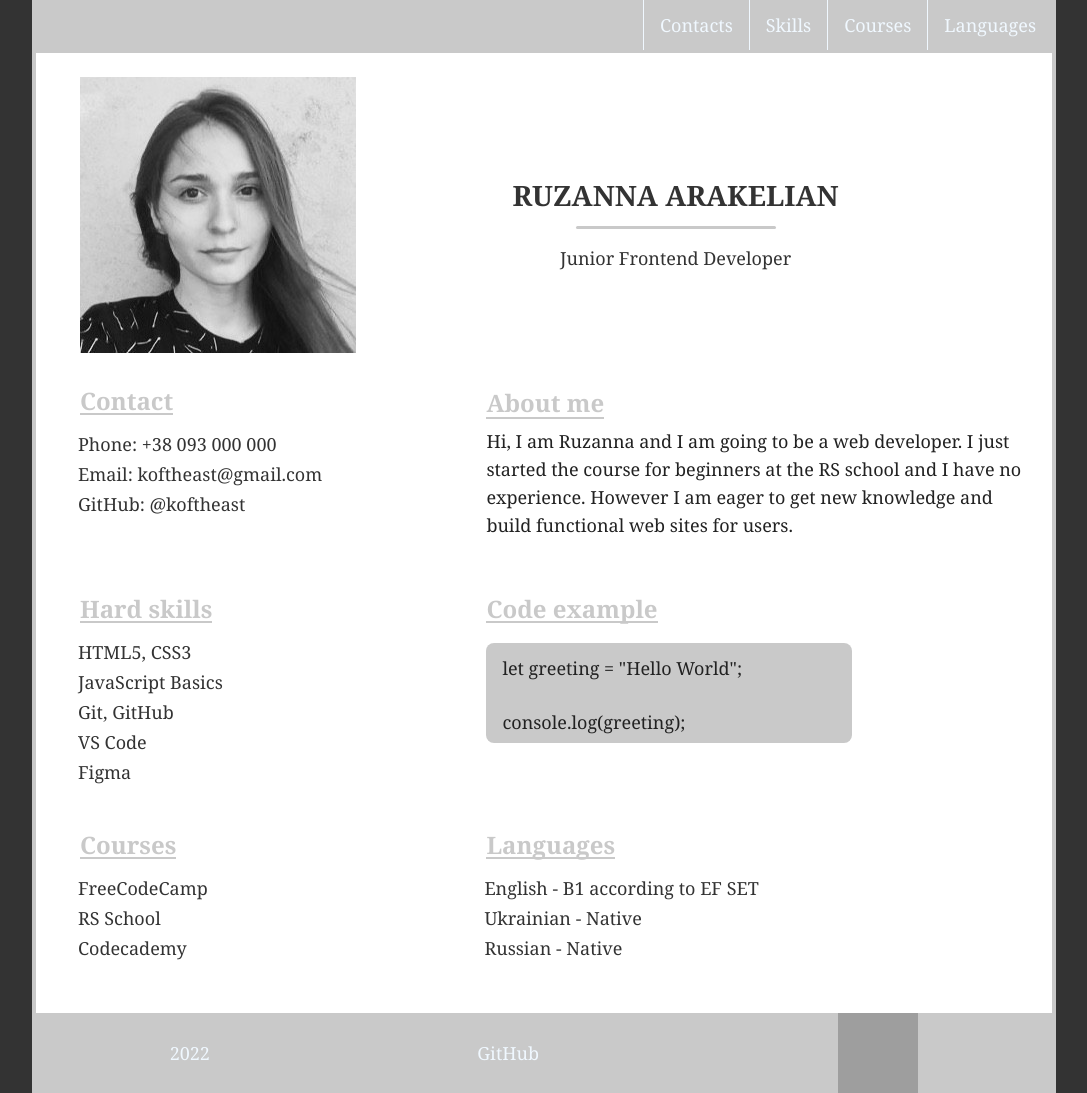
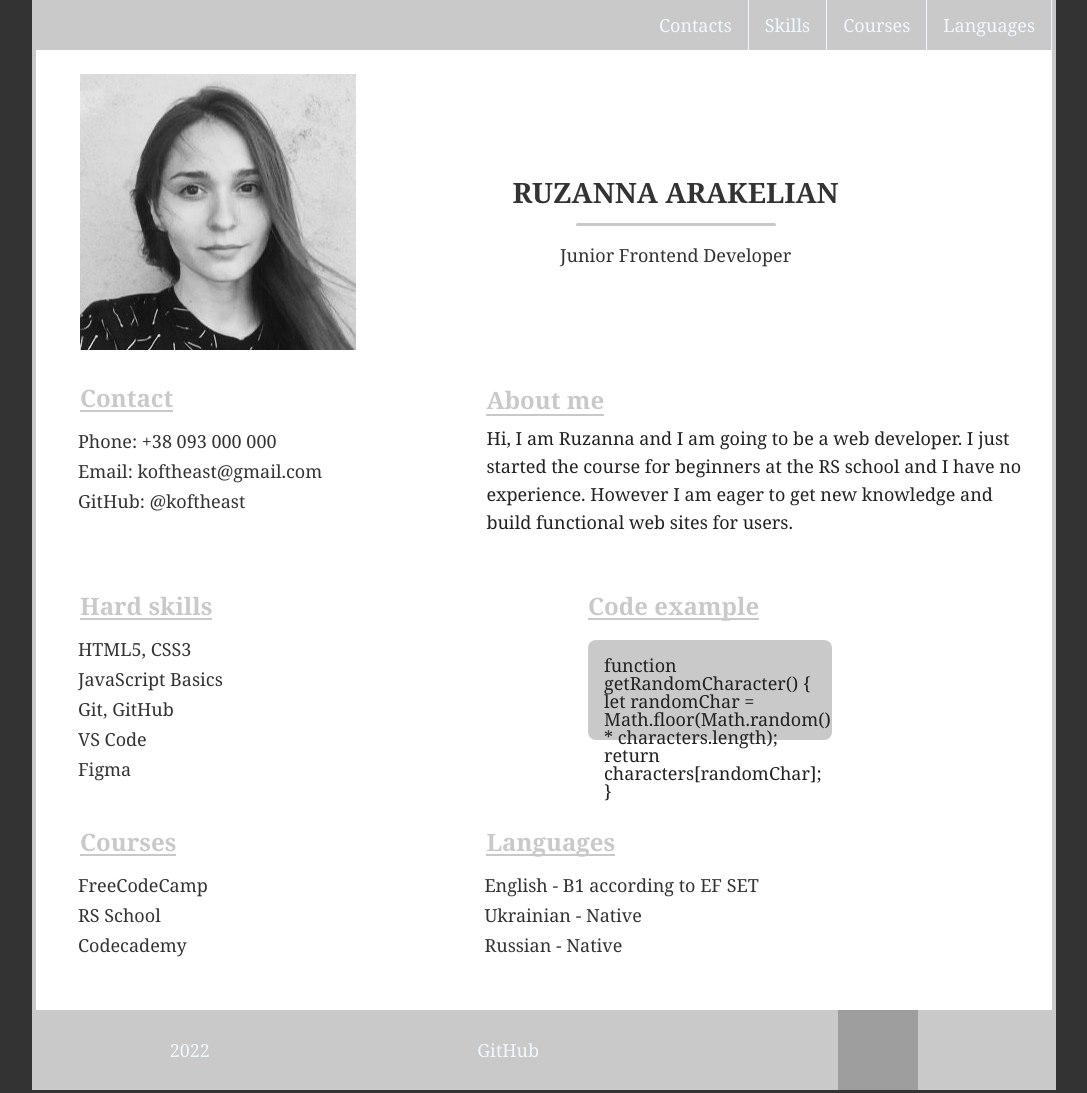
Before and after one commit to koftheast/rsschool-cv, a plain HTML site: page index.html in a window 1280 px wide. Shown: the whole page, without its empty margins (96-1183 px from the left). Drawn offline with Linux system fonts and the light colour scheme; grey boxes are pictures that could not be loaded.

Commit message:
refactor: formatting code

```diff
--- a/index.html
+++ b/index.html
@@ -68,8 +68,10 @@
         <section class="code-example">
             <h2 class="section-title">Code example</h2>
             <div class="code">
-                <p>let greeting = "Hello World";</p>
-                <p>console.log(greeting);</p>
+                <p>function getRandomCharacter() {
+                    let randomChar = Math.floor(Math.random() * characters.length);
+                    return characters[randomChar];
+                }</p>
             </div>
         </section>
 
--- a/style.css
+++ b/style.css
@@ -18,19 +18,19 @@ body {
 
 /* navigation bar */
 
-header {
-    background-color: rgb(201, 201, 201);
-    height: 53px;
+.header {
+   display: flex;
+   background-color: rgb(201, 201, 201);
+   justify-content: flex-end;
+
 }
 
 .nav-list {
-    float: right;
+    display: flex;
 }
+
 .nav-item {
-    display: inline;
-    list-style: none;
     padding: 16px;
-    float: left;
 }
 
 .nav-link {
@@ -40,7 +40,7 @@ header {
 }
 
 li.nav-item {
-    border-left: 1px solid aliceblue;
+    border-right: 1px solid aliceblue;
 }
 
 .nav-link:hover {
@@ -148,14 +148,14 @@ section h2 {
 
 .hard-skills {
     display: inline-block;
-    width: 40%;
+    width: 50%;
     float: left;
     height: 236px;
 }
 
 .code-example {
     display: inline-block;
-    width: 60%;
+    width: 40%;
     height: 236px;
 }
 
```
